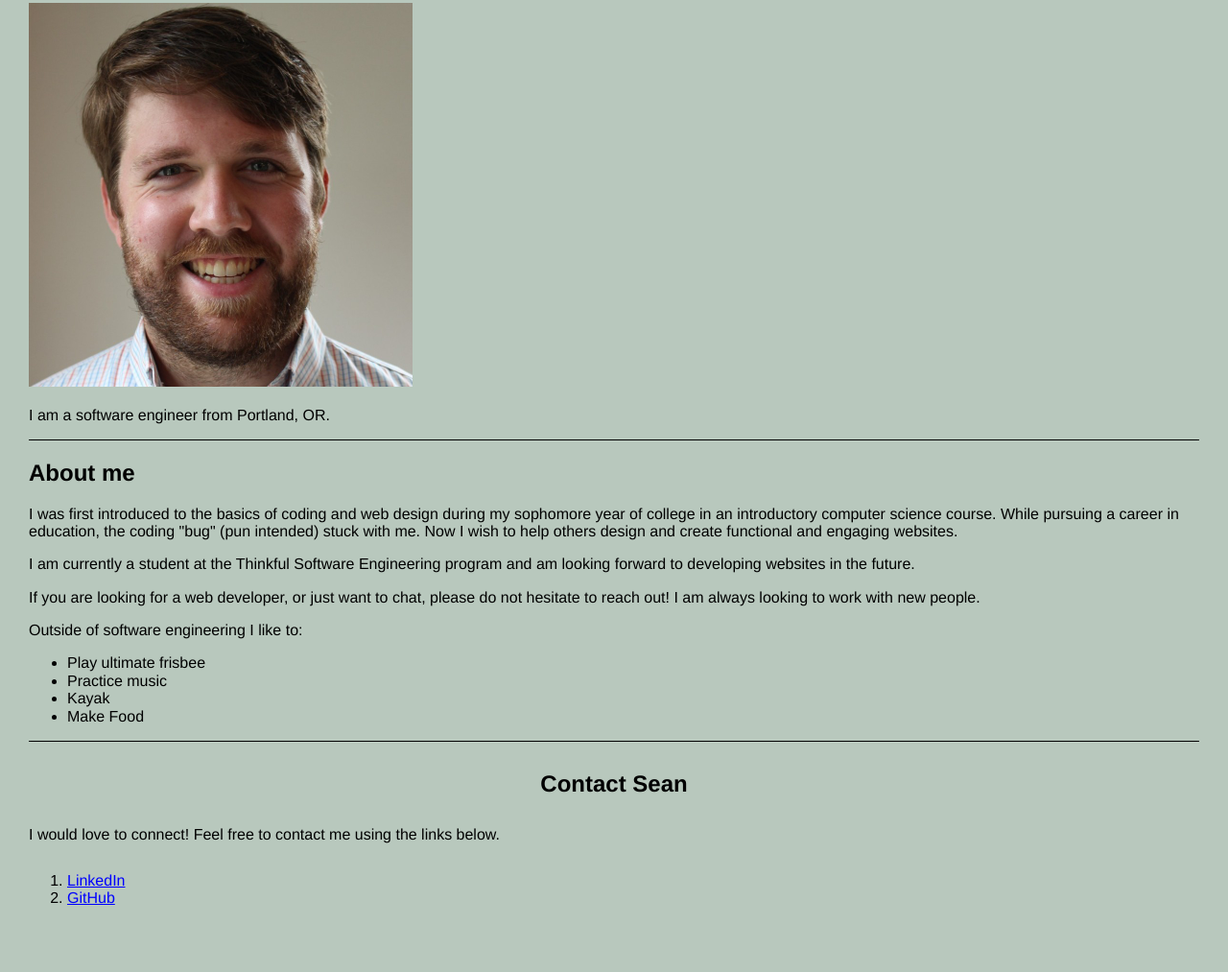
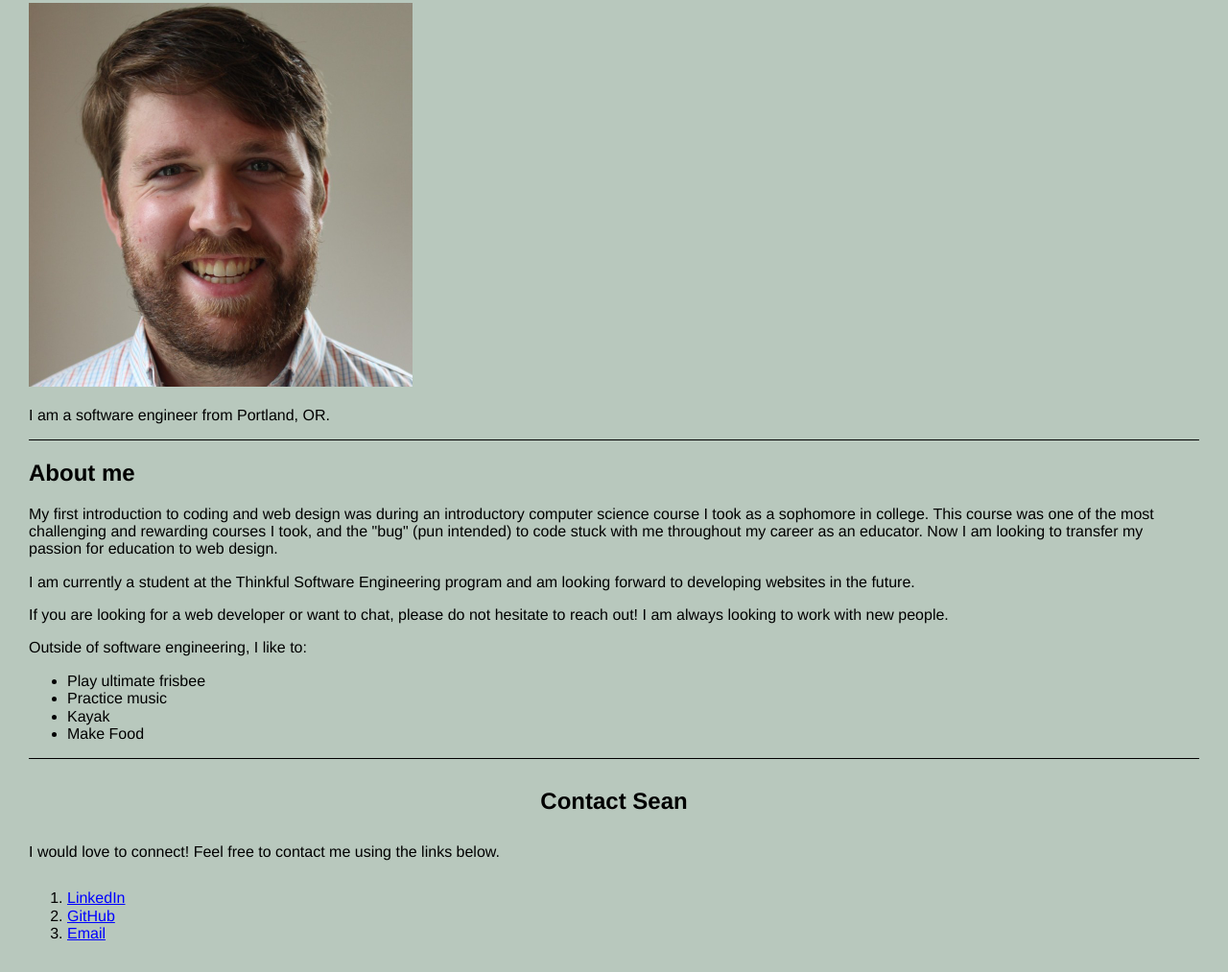
Before and after one commit to sfidler11/Thinkful-Portfolio, a plain HTML site: page index.html in a window 1280 px wide. Shown: the part 208-1221 px from the top of the page at 96% size. Before the commit the page ends 1184 px from the top, so only its background shows below. Drawn offline with nearby package versions, Linux system fonts and the light colour scheme; a script that the page names is missing.

Commit message:
Add files via upload

```diff
--- a/index.html
+++ b/index.html
@@ -30,14 +30,15 @@
         <hr>
         <!-- About Me Section -->
         <div>
+          <article>
           <h2>About me</h2>
-          <p> I was first introduced to the basics of coding and web design during my sophomore year of college in an introductory computer science course. While pursuing a career in education, the coding "bug" (pun intended) stuck with me. Now I wish to help others design and create functional and engaging websites.</p>
+          <p>My first introduction to coding and web design was during an introductory computer science course I took as a sophomore in college. This course was one of the most challenging and rewarding courses I took, and the "bug" (pun intended) to code stuck with me throughout my career as an educator. Now I am looking to transfer my passion for education to web design.</p>
 
           <p>I am currently a student at the Thinkful Software Engineering program and am looking forward to developing websites in the future.
            </p>
 
-          <p> If you are looking for a web developer, or just want to chat, please do not hesitate to reach out! I am always looking to work with new people. </p>
-          <p> Outside of software engineering I like to:
+          <p> If you are looking for a web developer or want to chat, please do not hesitate to reach out! I am always looking to work with new people. </p>
+          <p> Outside of software engineering, I like to:
            </p>
            <ul>
             <!-- Unordered list of interests -->
@@ -46,6 +47,7 @@
              <li>Kayak </li>
              <li>Make Food </li>
              </ul>
+             </article>
         </div>
       </div>
       <hr>
@@ -60,6 +62,8 @@
           <li> <a href="https://www.linkedin.com/in/sean-fidler/"> LinkedIn</a> </li>
 
           <li> <a href="https://github.com/sfidler11"> GitHub</a> </li>
+
+          <li> <a href="mailto:sfidler11@gmail.com"> Email</a> </li>
           </ol>
       </div>
     </footer>
```
